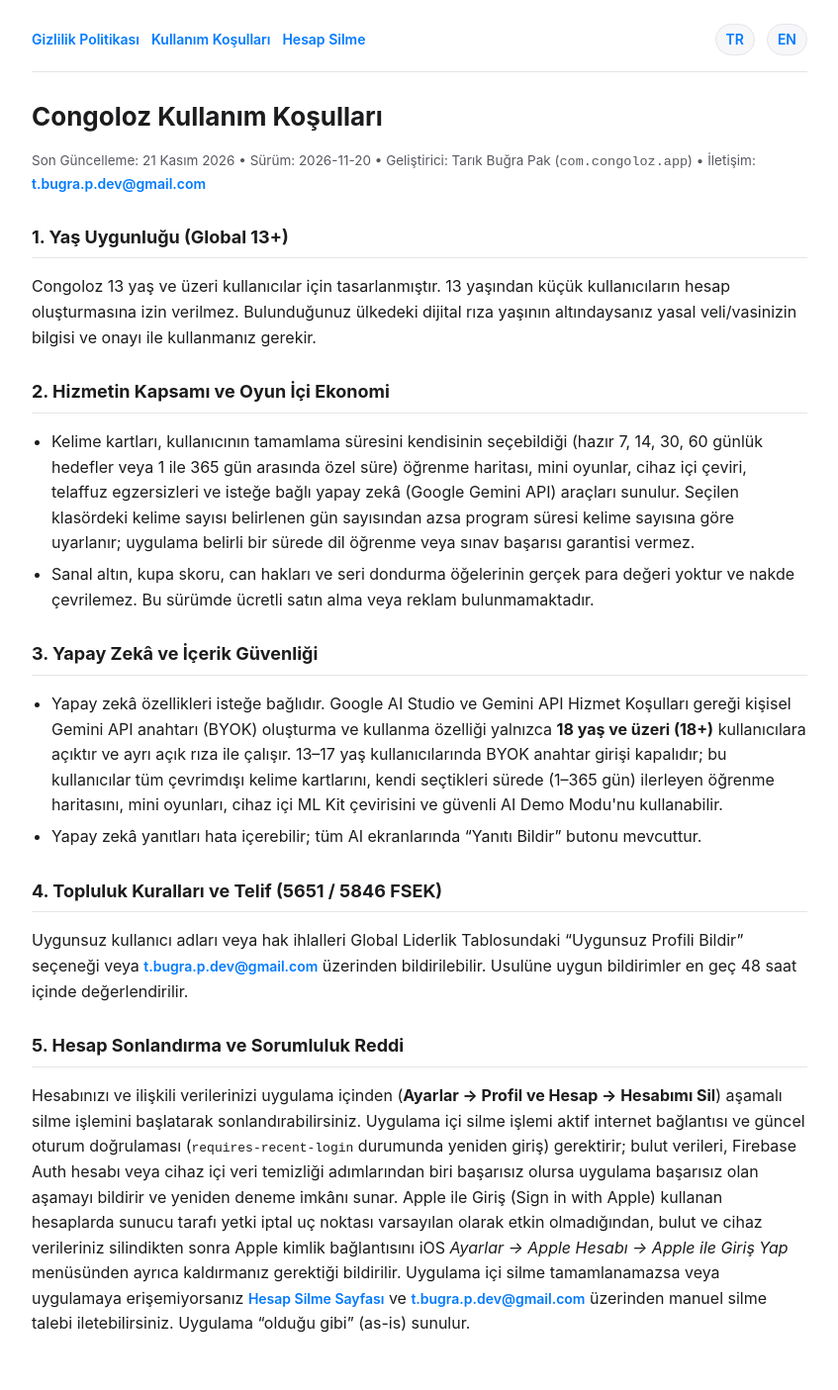
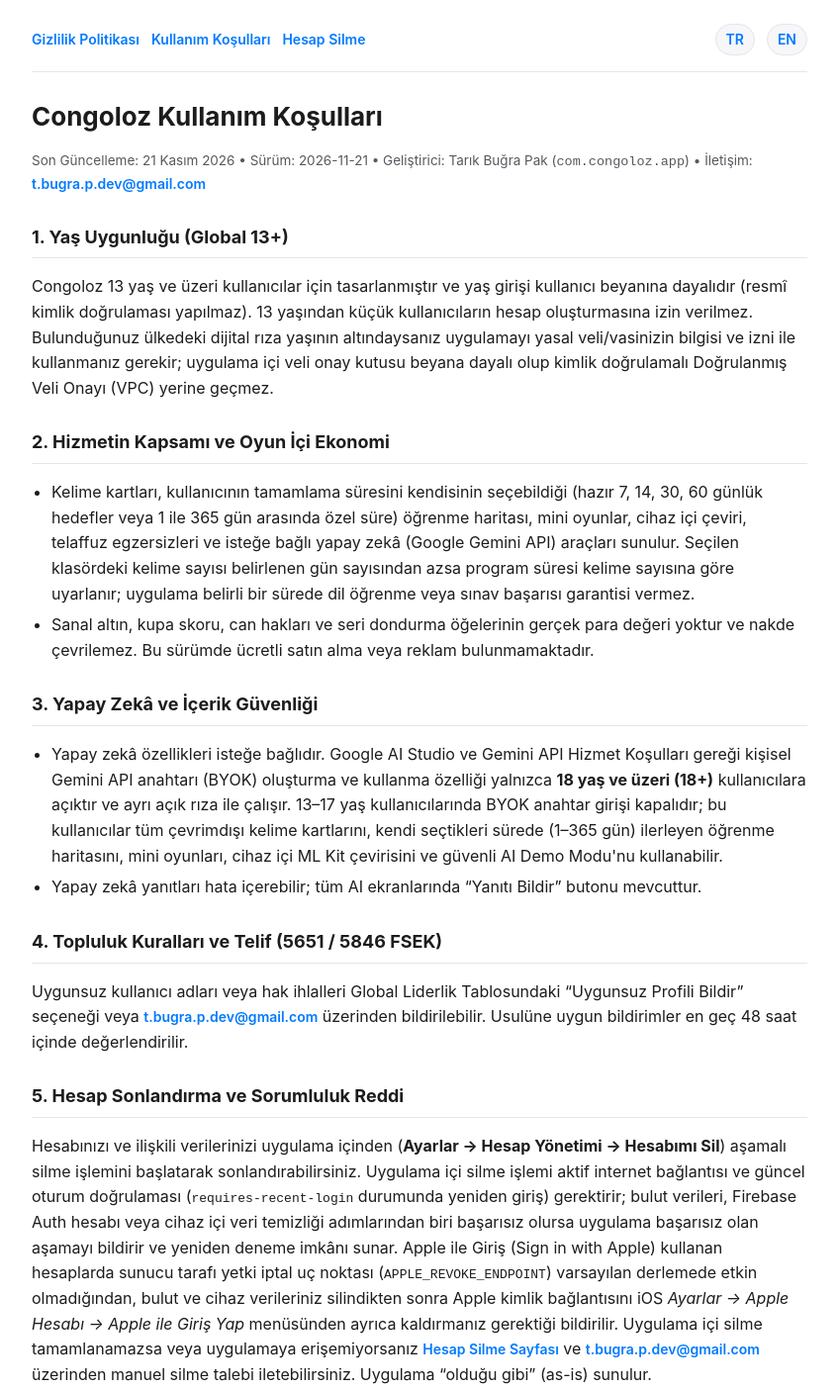
Before and after one commit to t-bugrap/congoloz-yasal, a plain HTML site: page terms-of-service.html in a window 1280 px wide. Shown: the whole page at 99% size, without its empty margins (216-1063 px from the left). Drawn offline with Linux system fonts and the light colour scheme.

Commit message:
Update Congoloz legal page: terms-of-service.html

```diff
--- a/terms-of-service.html
+++ b/terms-of-service.html
@@ -35,10 +35,10 @@
   </nav>
 
   <h1>Congoloz Kullanım Koşulları</h1>
-  <p class="meta">Son Güncelleme: 21 Kasım 2026 • Sürüm: 2026-11-20 • Geliştirici: Tarık Buğra Pak (<code>com.congoloz.app</code>) • İletişim: <a href="mailto:t.bugra.p.dev@gmail.com">t.bugra.p.dev@gmail.com</a></p>
+  <p class="meta">Son Güncelleme: 21 Kasım 2026 • Sürüm: 2026-11-21 • Geliştirici: Tarık Buğra Pak (<code>com.congoloz.app</code>) • İletişim: <a href="mailto:t.bugra.p.dev@gmail.com">t.bugra.p.dev@gmail.com</a></p>
 
   <h2>1. Yaş Uygunluğu (Global 13+)</h2>
-  <p>Congoloz 13 yaş ve üzeri kullanıcılar için tasarlanmıştır. 13 yaşından küçük kullanıcıların hesap oluşturmasına izin verilmez. Bulunduğunuz ülkedeki dijital rıza yaşının altındaysanız yasal veli/vasinizin bilgisi ve onayı ile kullanmanız gerekir.</p>
+  <p>Congoloz 13 yaş ve üzeri kullanıcılar için tasarlanmıştır ve yaş girişi kullanıcı beyanına dayalıdır (resmî kimlik doğrulaması yapılmaz). 13 yaşından küçük kullanıcıların hesap oluşturmasına izin verilmez. Bulunduğunuz ülkedeki dijital rıza yaşının altındaysanız uygulamayı yasal veli/vasinizin bilgisi ve izni ile kullanmanız gerekir; uygulama içi veli onay kutusu beyana dayalı olup kimlik doğrulamalı Doğrulanmış Veli Onayı (VPC) yerine geçmez.</p>
 
   <h2>2. Hizmetin Kapsamı ve Oyun İçi Ekonomi</h2>
   <ul>
@@ -56,7 +56,7 @@
   <p>Uygunsuz kullanıcı adları veya hak ihlalleri Global Liderlik Tablosundaki “Uygunsuz Profili Bildir” seçeneği veya <a href="mailto:t.bugra.p.dev@gmail.com">t.bugra.p.dev@gmail.com</a> üzerinden bildirilebilir. Usulüne uygun bildirimler en geç 48 saat içinde değerlendirilir.</p>
 
   <h2>5. Hesap Sonlandırma ve Sorumluluk Reddi</h2>
-  <p>Hesabınızı ve ilişkili verilerinizi uygulama içinden (<strong>Ayarlar → Profil ve Hesap → Hesabımı Sil</strong>) aşamalı silme işlemini başlatarak sonlandırabilirsiniz. Uygulama içi silme işlemi aktif internet bağlantısı ve güncel oturum doğrulaması (<code>requires-recent-login</code> durumunda yeniden giriş) gerektirir; bulut verileri, Firebase Auth hesabı veya cihaz içi veri temizliği adımlarından biri başarısız olursa uygulama başarısız olan aşamayı bildirir ve yeniden deneme imkânı sunar. Apple ile Giriş (Sign in with Apple) kullanan hesaplarda sunucu tarafı yetki iptal uç noktası varsayılan olarak etkin olmadığından, bulut ve cihaz verileriniz silindikten sonra Apple kimlik bağlantısını iOS <em>Ayarlar → Apple Hesabı → Apple ile Giriş Yap</em> menüsünden ayrıca kaldırmanız gerektiği bildirilir. Uygulama içi silme tamamlanamazsa veya uygulamaya erişemiyorsanız <a href="delete-account.html">Hesap Silme Sayfası</a> ve <a href="mailto:t.bugra.p.dev@gmail.com">t.bugra.p.dev@gmail.com</a> üzerinden manuel silme talebi iletebilirsiniz. Uygulama “olduğu gibi” (as-is) sunulur.</p>
+  <p>Hesabınızı ve ilişkili verilerinizi uygulama içinden (<strong>Ayarlar → Hesap Yönetimi → Hesabımı Sil</strong>) aşamalı silme işlemini başlatarak sonlandırabilirsiniz. Uygulama içi silme işlemi aktif internet bağlantısı ve güncel oturum doğrulaması (<code>requires-recent-login</code> durumunda yeniden giriş) gerektirir; bulut verileri, Firebase Auth hesabı veya cihaz içi veri temizliği adımlarından biri başarısız olursa uygulama başarısız olan aşamayı bildirir ve yeniden deneme imkânı sunar. Apple ile Giriş (Sign in with Apple) kullanan hesaplarda sunucu tarafı yetki iptal uç noktası (<code>APPLE_REVOKE_ENDPOINT</code>) varsayılan derlemede etkin olmadığından, bulut ve cihaz verileriniz silindikten sonra Apple kimlik bağlantısını iOS <em>Ayarlar → Apple Hesabı → Apple ile Giriş Yap</em> menüsünden ayrıca kaldırmanız gerektiği bildirilir. Uygulama içi silme tamamlanamazsa veya uygulamaya erişemiyorsanız <a href="delete-account.html">Hesap Silme Sayfası</a> ve <a href="mailto:t.bugra.p.dev@gmail.com">t.bugra.p.dev@gmail.com</a> üzerinden manuel silme talebi iletebilirsiniz. Uygulama “olduğu gibi” (as-is) sunulur.</p>
 </main>
 </body>
 </html>
```
